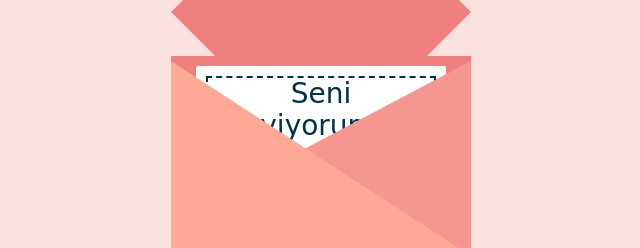
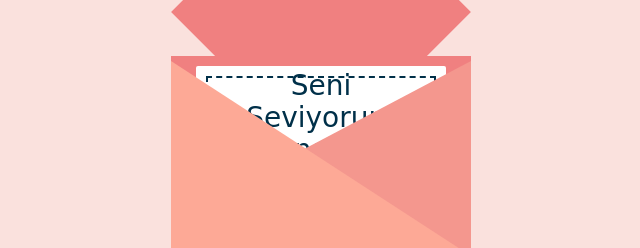
Before and after one commit to CemAkr30/love-app-web_1, a plain HTML site: page index.html in a window 1280 px wide. Shown: the part 282-530 px from the top of the page, without its empty margins (319-959 px from the left). Drawn offline with Linux system fonts and the light colour scheme.

Commit message:
Update index.html

```diff
--- a/index.html
+++ b/index.html
@@ -13,8 +13,8 @@
             <div class="text">
               <div class="text2">
                 Seni <br />
-                Seviyorum />
-                Prenses <U&C>...
+                Seviyorum <br/>
+                Prensesim Ufkim...
               </div>
             </div>
             <div class="heart"></div>
```
